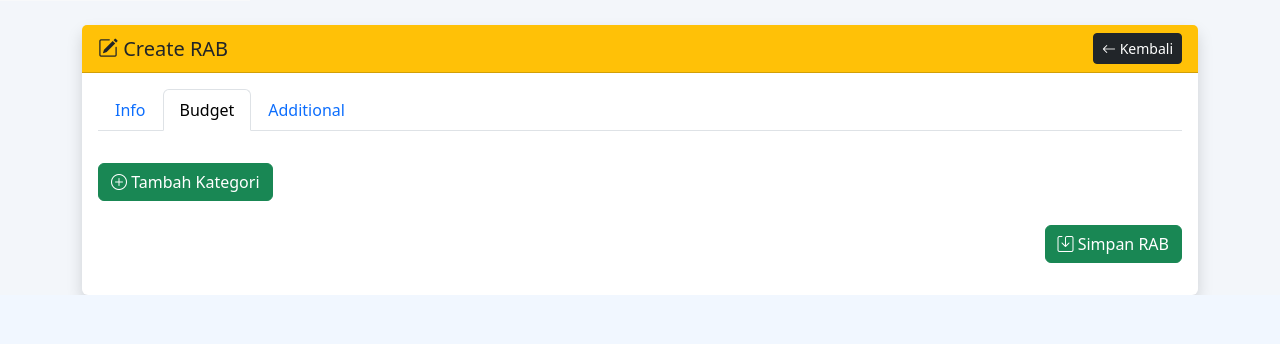
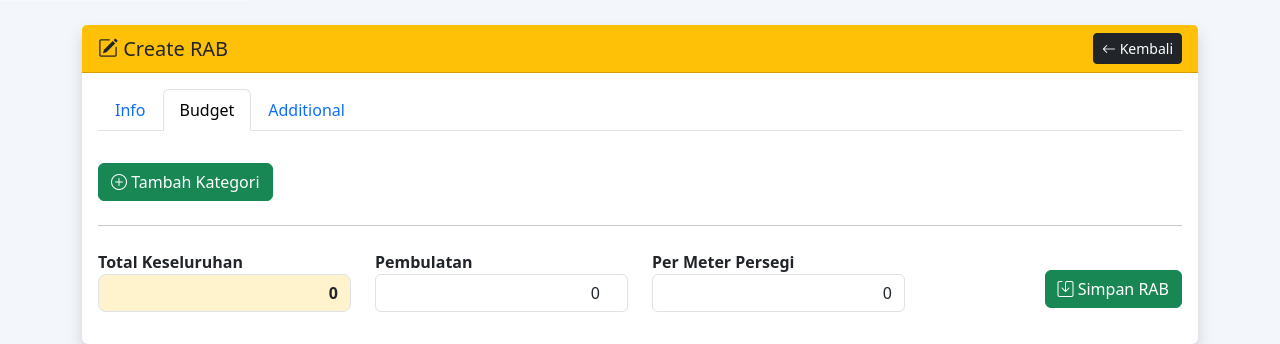
Before and after one commit to 0xbngs/ProjectKKP, a PHP site: page /rab/createrab.php in a window 1280 px wide, after a click on "Budget". Shown: the part 849-1193 px from the top of the page. Before the commit the page ends 1144 px from the top, so only its background shows below. Run offline with PHP 8.4, Linux system fonts and the light colour scheme; a user stored in the database is signed in; data comes from the database, SQL or seed files in the repository.

Commit message:
thirdd commit

```diff
--- a/rab/createrab.php
+++ b/rab/createrab.php
@@ -17,6 +17,10 @@ if (!isset($_SESSION['id_user'])) {
   <title>Buat RAB Baru</title>
   <link href="https://cdn.jsdelivr.net/npm/bootstrap@5.3.0/dist/css/bootstrap.min.css" rel="stylesheet">
   <link href="https://cdn.jsdelivr.net/npm/bootstrap-icons@1.11.1/font/bootstrap-icons.css" rel="stylesheet">
+  <style>
+    .category-block { background: #f8f9fa; }
+    .total-box { background: #fff3cd; font-weight: bold; border-radius: 8px; }
+  </style>
 </head>
 
 <body style="background-color:#f3f6fa;">
@@ -43,8 +47,8 @@ if (!isset($_SESSION['id_user'])) {
               <div class="col-md-6">
                 <label>Project Name</label>
                 <input type="text" name="project_name" class="form-control mb-2" required>
-                <label>Type</label>
-                <input type="text" name="type" class="form-control mb-2" required>
+                <label>Type (misal: 120 m²)</label>
+                <input type="number" name="type" id="type" class="form-control mb-2" required>
                 <label>Location</label>
                 <input type="text" name="location" class="form-control mb-2" required>
               </div>
@@ -57,24 +61,37 @@ if (!isset($_SESSION['id_user'])) {
             </div>
           </div>
 
-          <!-- =================== TAB BUDGET (BARU) =================== -->
+          <!-- =================== TAB BUDGET =================== -->
           <div class="tab-pane fade" id="budget">
-            <div id="budget-container">
-              <!-- kategori akan muncul di sini -->
-            </div>
+            <div id="budget-container"></div>
             <button type="button" id="addCategory" class="btn btn-success mt-3">
               <i class="bi bi-plus-circle"></i> Tambah Kategori
             </button>
+
+            <hr class="my-4">
+            <div class="row align-items-center">
+              <div class="col-md-3">
+                <label class="fw-bold">Total Keseluruhan</label>
+                <input type="text" id="grandTotal" class="form-control total-box text-end" readonly>
+              </div>
+              <div class="col-md-3">
+                <label class="fw-bold">Pembulatan</label>
+                <input type="number" id="pembulatan" name="pembulatan" class="form-control text-end" value="0">
+              </div>
+              <div class="col-md-3">
+                <label class="fw-bold">Per Meter Persegi</label>
+                <input type="text" id="permeter" class="form-control text-end" readonly>
+              </div>
+              <div class="col-md-3 text-end">
+                <button type="submit" class="btn btn-success mt-3"><i class="bi bi-save"></i> Simpan RAB</button>
+              </div>
+            </div>
           </div>
 
           <!-- =================== TAB ADDITIONAL =================== -->
           <div class="tab-pane fade" id="additional">
             <textarea name="additional_info" class="form-control" rows="4" placeholder="Tambahan biaya lain atau catatan..."></textarea>
           </div>
-        </div>
-
-        <div class="mt-4 text-end">
-          <button type="submit" class="btn btn-success"><i class="bi bi-save"></i> Simpan RAB</button>
         </div>
       </form>
     </div>
@@ -86,15 +103,11 @@ if (!isset($_SESSION['id_user'])) {
   <div class="modal-dialog modal-lg modal-dialog-scrollable">
     <div class="modal-content shadow">
       <div class="modal-header bg-primary text-white">
-        <h5 class="modal-title" id="materialModalLabel"><i class="bi bi-box-seam"></i> Pilih Material</h5>
+        <h5 class="modal-title"><i class="bi bi-box-seam"></i> Pilih Material</h5>
         <button type="button" class="btn-close" data-bs-dismiss="modal"></button>
       </div>
       <div class="modal-body">
-        <!-- 🔍 Search bar -->
-        <div class="mb-3">
-          <input type="text" id="searchMaterial" class="form-control" placeholder="🔍 Cari nama material, spesifikasi, atau supplier...">
-        </div>
-
+        <input type="text" id="searchMaterial" class="form-control mb-3" placeholder="Cari material...">
         <div class="table-responsive">
           <table class="table table-hover align-middle" id="tableMaterial">
             <thead class="table-primary text-center">
@@ -110,7 +123,7 @@ if (!isset($_SESSION['id_user'])) {
             <tbody>
               <?php
               $qMaterial = mysqli_query($conn, "
-                SELECT m.id_material, m.name, m.specification, m.unit, m.price, u.nama AS supplier_name
+                SELECT m.name, m.specification, m.unit, m.price, u.nama AS supplier_name
                 FROM material m
                 JOIN users u ON m.id_user = u.id_user
                 ORDER BY m.name ASC
@@ -119,17 +132,13 @@ if (!isset($_SESSION['id_user'])) {
               <tr>
                 <td><?= htmlspecialchars($mat['name']) ?></td>
                 <td><?= htmlspecialchars($mat['specification']) ?></td>
-                <td class="text-center"><?= htmlspecialchars($mat['unit']) ?></td>
+                <td><?= htmlspecialchars($mat['unit']) ?></td>
                 <td class="text-end"><?= number_format($mat['price']) ?></td>
                 <td><?= htmlspecialchars($mat['supplier_name']) ?></td>
-                <td class="text-center">
-                  <button type="button" class="btn btn-success btn-sm selectMaterial"
-                    data-name="<?= htmlspecialchars($mat['name']) ?>"
-                    data-unit="<?= htmlspecialchars($mat['unit']) ?>"
-                    data-price="<?= htmlspecialchars($mat['price']) ?>">
-                    Pilih
-                  </button>
-                </td>
+                <td><button type="button" class="btn btn-success btn-sm selectMaterial"
+                  data-name="<?= htmlspecialchars($mat['name']) ?>"
+                  data-unit="<?= htmlspecialchars($mat['unit']) ?>"
+                  data-price="<?= htmlspecialchars($mat['price']) ?>">Pilih</button></td>
               </tr>
               <?php endwhile; ?>
             </tbody>
@@ -144,88 +153,113 @@ if (!isset($_SESSION['id_user'])) {
 <script>
 let currentRow = null;
 
-// Ketika tombol search ditekan
-document.addEventListener('click', function(e) {
+// Modal Material
+document.addEventListener('click', e => {
   if (e.target.closest('.openMaterialModal')) {
     currentRow = e.target.closest('.row');
   }
 });
 
-// Ketika tombol "Pilih" ditekan dari modal
-document.addEventListener('click', function(e) {
+document.addEventListener('click', e => {
   if (e.target.classList.contains('selectMaterial')) {
-    const name  = e.target.getAttribute('data-name');
-    const unit  = e.target.getAttribute('data-unit');
-    const price = e.target.getAttribute('data-price');
-
+    const name = e.target.dataset.name;
+    const unit = e.target.dataset.unit;
+    const price = e.target.dataset.price;
     if (currentRow) {
       currentRow.querySelector('.material-input').value = name;
       currentRow.querySelector('input[name="unit[]"]').value = unit;
       currentRow.querySelector('input[name="unit_price[]"]').value = price;
       currentRow.querySelector('input[name="quantity[]"]').value = 1;
-      currentRow.querySelector('input[name="total_cost[]"]').value = price;
+      updateTotal(currentRow);
     }
-
-    const modal = bootstrap.Modal.getInstance(document.getElementById('materialModal'));
-    modal.hide();
+    bootstrap.Modal.getInstance(document.getElementById('materialModal')).hide();
   }
 });
 
-// ======================== TAMBAH KATEGORI ========================
+// Tambah kategori
 document.getElementById('addCategory').addEventListener('click', () => {
   const container = document.getElementById('budget-container');
   const block = document.createElement('div');
-  block.className = 'category-block border p-3 mb-4 rounded bg-light';
+  block.className = 'category-block border p-3 mb-4 rounded';
   block.innerHTML = `
     <div class="d-flex justify-content-between align-items-center mb-2">
-      <input type="text" name="category[]" class="form-control w-50" placeholder="Masukkan nama kategori (contoh: PEKERJAAN LANTAI)">
+      <input type="text" name="category[]" class="form-control w-50" placeholder="Nama Kategori">
       <button type="button" class="btn btn-outline-danger btn-sm removeCategory">🗑 Hapus Kategori</button>
     </div>
     <div class="category-items"></div>
-    <button type="button" class="btn btn-outline-primary btn-sm addItem mt-2"><i class="bi bi-plus"></i> Tambah Material</button>
+    <div class="mt-2"><button type="button" class="btn btn-outline-primary btn-sm addItem"><i class="bi bi-plus"></i> Tambah Material</button></div>
+    <div class="text-end mt-3"><b>Total Kategori:</b> <span class="catTotal">0</span></div>
   `;
   container.appendChild(block);
 });
 
-// ======================== TAMBAH ITEM MATERIAL ========================
-document.addEventListener('click', (e) => {
+// Tambah material
+document.addEventListener('click', e => {
   if (e.target.classList.contains('addItem')) {
-    const itemDiv = document.createElement('div');
-    itemDiv.className = 'row mb-2';
-    itemDiv.innerHTML = `
+    const row = document.createElement('div');
+    row.className = 'row mb-2 align-items-center';
+    row.innerHTML = `
       <div class="col-md-3 d-flex align-items-center">
-        <input name="material_name[]" class="form-control me-1 material-input" placeholder="Material" >
-        <button type="button" class="btn btn-outline-primary btn-sm openMaterialModal" data-bs-toggle="modal" data-bs-target="#materialModal">
-          <i class="bi bi-search"></i>
-        </button>
+        <input name="material_name[]" class="form-control me-1 material-input" placeholder="Material">
+        <button type="button" class="btn btn-outline-primary btn-sm openMaterialModal" data-bs-toggle="modal" data-bs-target="#materialModal"><i class="bi bi-search"></i></button>
       </div>
       <div class="col-md-1"><input name="unit[]" class="form-control" placeholder="Unit"></div>
-      <div class="col-md-1"><input name="quantity[]" type="number" class="form-control" placeholder="Qty"></div>
-      <div class="col-md-2"><input name="unit_price[]" type="number" class="form-control" placeholder="Harga Satuan"></div>
-      <div class="col-md-2"><input name="total_cost[]" type="number" class="form-control" placeholder="Total"></div>
-      <div class="col-md-1 text-center"><button type="button" class="btn btn-outline-danger btn-sm removeItem">🗑</button></div>
+      <div class="col-md-1"><input name="quantity[]" type="number" class="form-control qty" placeholder="Qty" value="1" min="1"></div>
+      <div class="col-md-2"><input name="unit_price[]" type="number" class="form-control unitprice" placeholder="Harga"></div>
+      <div class="col-md-2"><input name="total_cost[]" type="number" class="form-control total text-end" placeholder="Total" readonly></div>
+      <div class="col-md-1"><button type="button" class="btn btn-outline-danger btn-sm removeItem">🗑</button></div>
     `;
-    e.target.closest('.category-block').querySelector('.category-items').appendChild(itemDiv);
+    e.target.closest('.category-block').querySelector('.category-items').appendChild(row);
   }
 });
 
-// ======================== HAPUS KATEGORI / ITEM ========================
-document.addEventListener('click', (e) => {
-  if (e.target.classList.contains('removeCategory')) {
-    e.target.closest('.category-block').remove();
-  }
-  if (e.target.classList.contains('removeItem')) {
-    e.target.closest('.row').remove();
-  }
+// Hapus kategori / item
+document.addEventListener('click', e => {
+  if (e.target.classList.contains('removeCategory')) e.target.closest('.category-block').remove();
+  if (e.target.classList.contains('removeItem')) e.target.closest('.row').remove();
+  calculateAll();
 });
 
-// ======================== SEARCH MATERIAL REALTIME ========================
+// Kalkulasi otomatis
+document.addEventListener('input', e => {
+  if (e.target.classList.contains('qty') || e.target.classList.contains('unitprice')) {
+    updateTotal(e.target.closest('.row'));
+  }
+  if (e.target.id === 'pembulatan') calculatePerMeter();
+});
+
+function updateTotal(row) {
+  const qty = parseFloat(row.querySelector('.qty')?.value || 0);
+  const price = parseFloat(row.querySelector('.unitprice')?.value || 0);
+  const total = qty * price;
+  row.querySelector('.total').value = total;
+  calculateAll();
+}
+
+function calculateAll() {
+  let grand = 0;
+  document.querySelectorAll('.category-block').forEach(cat => {
+    let subtotal = 0;
+    cat.querySelectorAll('.total').forEach(t => subtotal += parseFloat(t.value || 0));
+    cat.querySelector('.catTotal').textContent = subtotal.toLocaleString('id-ID');
+    grand += subtotal;
+  });
+  document.getElementById('grandTotal').value = grand.toLocaleString('id-ID');
+  calculatePerMeter();
+}
+
+function calculatePerMeter() {
+  const pembulatan = parseFloat(document.getElementById('pembulatan').value || 0);
+  const type = parseFloat(document.getElementById('type').value || 0);
+  const perMeter = type > 0 ? pembulatan / type : 0;
+  document.getElementById('permeter').value = perMeter.toLocaleString('id-ID', { maximumFractionDigits: 2 });
+}
+
+// Search material modal
 document.getElementById('searchMaterial').addEventListener('keyup', function() {
-  const searchValue = this.value.toLowerCase();
-  const rows = document.querySelectorAll('#tableMaterial tbody tr');
-  rows.forEach(row => {
-    const text = row.innerText.toLowerCase();
-    row.style.display = text.includes(searchValue) ? '' : 'none';
+  const val = this.value.toLowerCase();
+  document.querySelectorAll('#tableMaterial tbody tr').forEach(row => {
+    row.style.display = row.innerText.toLowerCase().includes(val) ? '' : 'none';
   });
 });
 </script>
```
